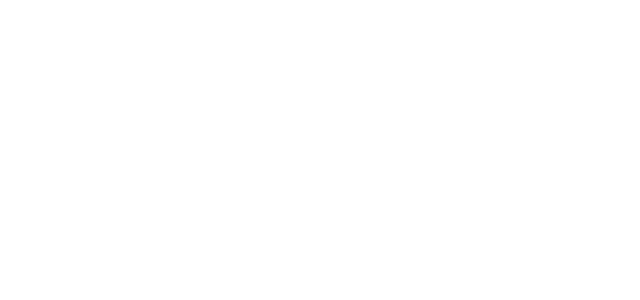
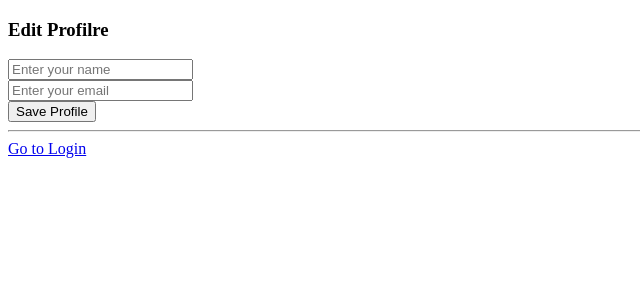
Before and after one commit to gittudemo/routh-guards, an Angular app: page /profile in a window 1280 px wide. Before the commit this address led to /. Shown: the top 300 px of the page, without its empty margins (0-640 px from the left). Built offline with nearby package versions, Linux system fonts and the light colour scheme.

Commit message:
implemented-canDeactivatefn.

```diff
--- a/src/app/app.routes.ts
+++ b/src/app/app.routes.ts
@@ -2,6 +2,8 @@
 import { Login } from './login/login';
 import { Dashboard } from './dashboard/dashboard';
 import { authGuard } from './auth-guard';
+import { canDeactivateGuard } from './can-deactivate-guard';
+import { Profile } from './profile/profile';
 
 export const routes: Routes = [
   {
@@ -18,4 +20,9 @@
     redirectTo: 'login', // Redirect to the login page by default
     pathMatch: 'full', // Ensure that the entire URL matches for redirection
   },
+  {
+    path: 'profile',
+    component: Profile,
+    canDeactivate: [canDeactivateGuard], // Protect the profile route with the canDeactivateGuard
+  },
 ];
--- /dev/null
+++ b/src/app/can-deactivate-guard.ts
@@ -0,0 +1,10 @@
+import { CanDeactivateFn } from '@angular/router';
+
+export interface CanComponentDeactivate {
+  canDeactivate: () => boolean;
+}
+
+export const canDeactivateGuard: CanDeactivateFn<CanComponentDeactivate> = (component) => {
+  return component.canDeactivate();
+  // Check if the component has a canDeactivate method and call it, otherwise allow deactivation
+};
--- /dev/null
+++ b/src/app/profile/profile.html
@@ -0,0 +1,8 @@
+<h3>Edit Profilre</h3>
+
+<input type="text" placeholder="Enter your name" /><br>
+<input type="email" placeholder="Enter your email" /><br>
+<button>Save Profile</button>
+
+<hr>
+<a routerLink="/login">Go to Login</a>
--- /dev/null
+++ b/src/app/profile/profile.ts
@@ -0,0 +1,15 @@
+import { Component } from '@angular/core';
+import { RouterLink } from '@angular/router';
+
+@Component({
+  selector: 'app-profile',
+  imports: [RouterLink],
+  templateUrl: './profile.html',
+  styleUrl: './profile.css',
+})
+export class Profile {
+  canDeactivate() {
+    return confirm('Are you sure you want to leave this page?');
+    // Show a confirmation dialog when trying to navigate away from the profile page
+  }
+}
```
Also changed, not shown: src/app/profile/profile.css (added), 2 other files (tests, documents, lock files or other folders).
